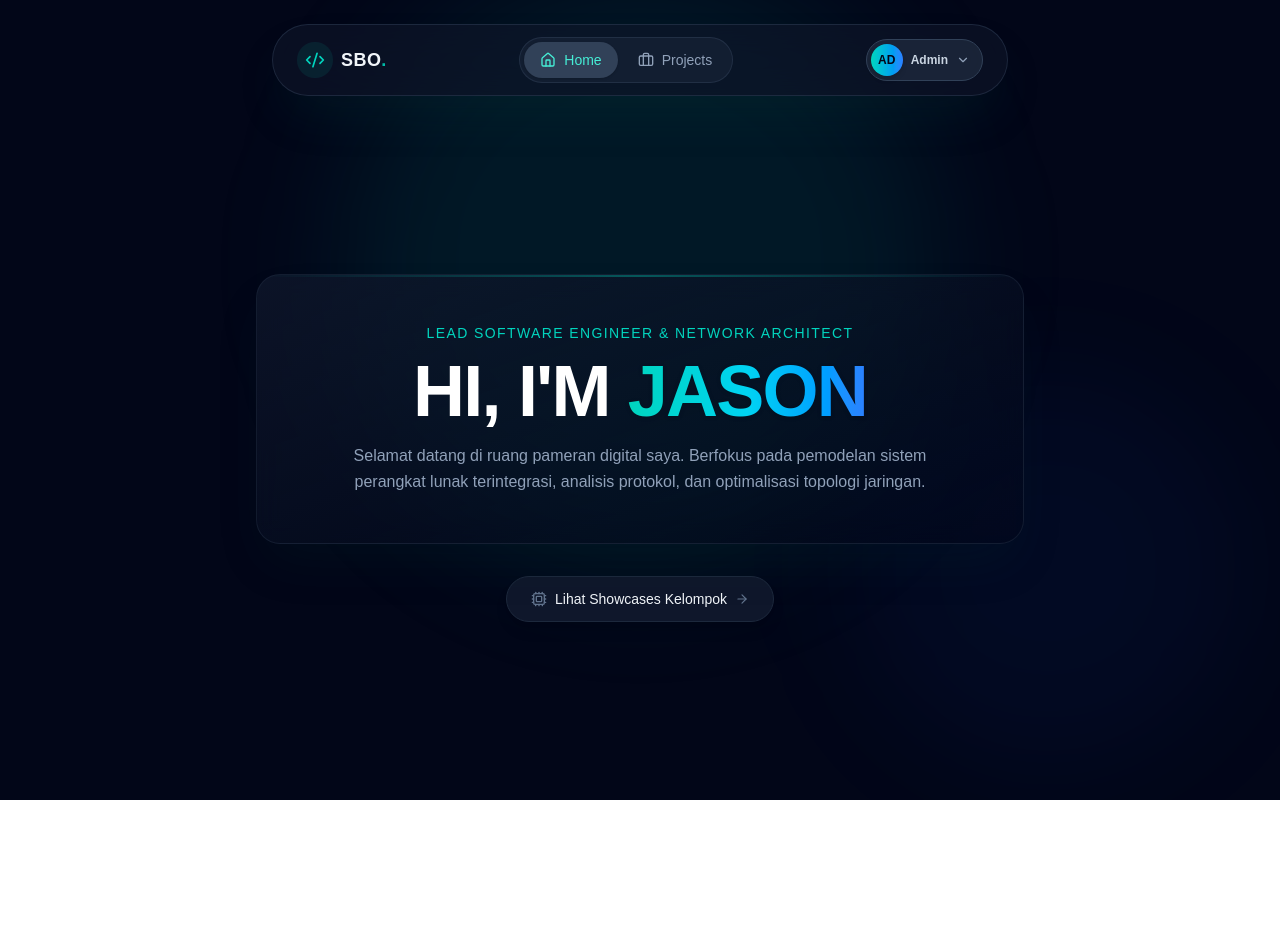
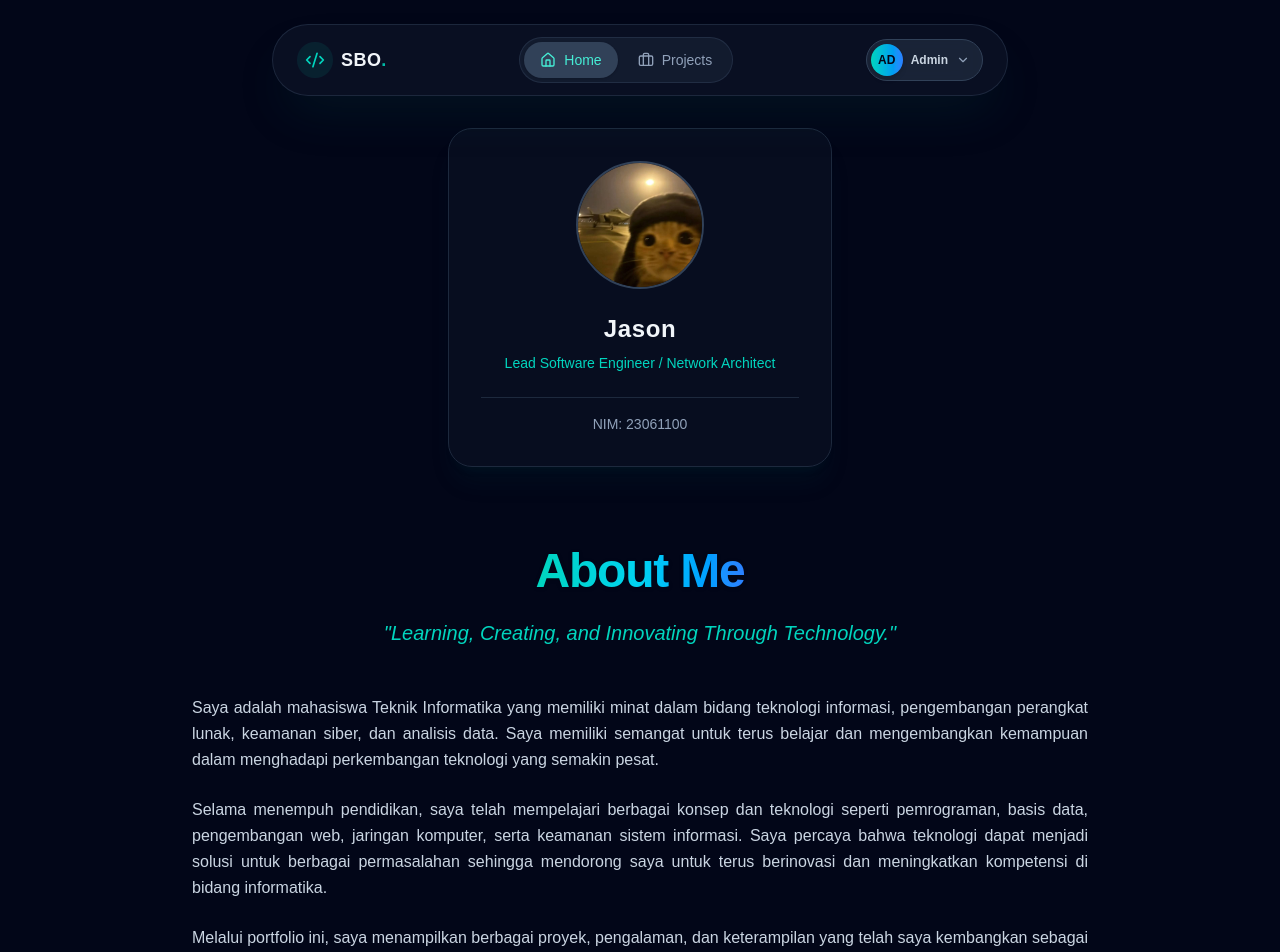
Before and after one commit to Khalis-Dihari/project_SBO, a Next.js app: page / in a window 1280 px wide. Shown: the top 952 px of the page. Before the commit the page ends 800 px from the top, so only its background shows below. Built offline with nearby package versions, Linux system fonts and the light colour scheme.

Commit message:
menambahkan icon user dan mengganti latar belakang

```diff
--- a/src/app/page.js
+++ b/src/app/page.js
@@ -1,57 +1,98 @@
 'use client';
 
 import { motion } from 'framer-motion';
-import { Cpu, ArrowRight } from 'lucide-react';
+import { Cpu, ArrowRight, User } from 'lucide-react';
 import Link from 'next/link';
 
 export default function Home() {
+  // Data profil pribadi
+  const profileData = {
+    name: "Jason",
+    role: "Lead Software Engineer / Network Architect",
+    nim: "NIM: 23061100",
+    photo: "/jason.jpg" // Pastikan file jason.jpg sudah ada di folder public
+  };
+
   return (
-    <main className="min-h-screen bg-slate-950 text-slate-100 pt-36 px-6 pb-12 flex items-center justify-center relative overflow-hidden">
-      {/* Background Tech Orbs */}
-      <div className="absolute top-1/3 left-1/2 -translate-x-1/2 -translate-y-1/2 w-[600px] h-[600px] bg-teal-500/10 rounded-full blur-3xl pointer-events-none"></div>
-      <div className="absolute bottom-10 right-10 w-96 h-96 bg-blue-600/5 rounded-full blur-3xl pointer-events-none"></div>
+    <main className="min-h-screen bg-slate-950 text-slate-100 pt-32 px-6 pb-12 flex flex-col items-center">
+      <div className="max-w-4xl w-full z-10">
 
-      <div className="max-w-3xl w-full text-center z-10">
-
-        {/* Hero Section Name with Modern Background Card */}
+        {/* Profile Section */}
         <motion.div
-          initial={{ opacity: 0, y: 30 }}
+          initial={{ opacity: 0, y: 20 }}
           animate={{ opacity: 1, y: 0 }}
           transition={{ duration: 0.6 }}
-          className="relative p-8 md:p-12 rounded-3xl bg-linear-to-br from-slate-900/80 to-slate-950/40 border border-slate-800/60 backdrop-blur-md shadow-2xl shadow-teal-950/20 overflow-hidden group mb-8"
+          className="mb-20 w-full flex flex-col items-center"
         >
-          {/* Efek garis dekorasi di dalam card */}
-          <div className="absolute top-0 left-0 w-full h-[2px] bg-linear-to-r from-transparent via-teal-500/40 to-transparent"></div>
+          <div className="flex flex-col items-center bg-slate-900/40 border border-slate-800 p-8 rounded-3xl hover:border-teal-500/50 hover:bg-slate-800/50 transition-all duration-300 group w-full max-w-sm shadow-xl shadow-teal-900/10">
+            <div className="w-32 h-32 mb-6 rounded-full bg-slate-950 border-2 border-slate-700 group-hover:border-teal-400 flex items-center justify-center overflow-hidden transition-colors">
+              {profileData.photo ? (
+                <img src={profileData.photo} alt={profileData.name} className="w-full h-full object-cover" />
+              ) : (
+                <User size={50} className="text-slate-600 group-hover:text-teal-500 transition-colors" />
+              )}
+            </div>
 
-          <p className="text-xs md:text-sm font-mono tracking-widest text-teal-400 uppercase mb-3">
-            Lead Software Engineer & Network Architect
-          </p>
+            <h1 className="text-2xl font-bold text-slate-100 text-center tracking-wide">{profileData.name}</h1>
+            <p className="text-teal-400 text-sm font-medium mt-2 text-center px-4">{profileData.role}</p>
 
-          {/* Nama JASON Mencolok */}
-          <h1 className="text-5xl md:text-7xl font-black tracking-tight text-white mb-4">
-            HI, I'M <span className="bg-linear-to-r from-teal-400 via-cyan-400 to-blue-500 bg-clip-text text-transparent drop-shadow-sm">JASON</span>
-          </h1>
+            <div className="mt-6 pt-4 border-t border-slate-800 w-full text-center">
+              <p className="text-slate-400 font-mono text-sm">{profileData.nim}</p>
+            </div>
+          </div>
+        </motion.div>
 
-          <p className="text-sm md:text-base text-slate-400 max-w-xl mx-auto leading-relaxed">
-            Selamat datang di ruang pameran digital saya. Berfokus pada pemodelan sistem perangkat lunak terintegrasi, analisis protokol, dan optimalisasi topologi jaringan.
+        {/* Header Section: About Me */}
+        <motion.div
+          initial={{ opacity: 0, y: 20 }}
+          animate={{ opacity: 1, y: 0 }}
+          transition={{ duration: 0.6, delay: 0.2 }}
+          className="mb-12 text-center"
+        >
+          <h2 className="text-4xl md:text-5xl font-black tracking-tight text-white mb-6">
+            <span className="bg-linear-to-r from-teal-400 via-cyan-400 to-blue-500 bg-clip-text text-transparent drop-shadow-sm">
+              About Me
+            </span>
+          </h2>
+          <p className="text-lg md:text-xl font-mono text-teal-400 italic mb-8">
+            "Learning, Creating, and Innovating Through Technology."
           </p>
         </motion.div>
 
-        {/* CTA ke halaman Projects */}
+        {/* Deskripsi Pribadi */}
+        <motion.div
+          initial={{ opacity: 0, y: 20 }}
+          animate={{ opacity: 1, y: 0 }}
+          transition={{ duration: 0.6, delay: 0.4 }}
+          className="space-y-6 text-slate-300 leading-relaxed text-sm md:text-base text-justify"
+        >
+          <p>
+            Saya adalah mahasiswa Teknik Informatika yang memiliki minat dalam bidang teknologi informasi, pengembangan perangkat lunak, keamanan siber, dan analisis data. Saya memiliki semangat untuk terus belajar dan mengembangkan kemampuan dalam menghadapi perkembangan teknologi yang semakin pesat.
+          </p>
+          <p>
+            Selama menempuh pendidikan, saya telah mempelajari berbagai konsep dan teknologi seperti pemrograman, basis data, pengembangan web, jaringan komputer, serta keamanan sistem informasi. Saya percaya bahwa teknologi dapat menjadi solusi untuk berbagai permasalahan sehingga mendorong saya untuk terus berinovasi dan meningkatkan kompetensi di bidang informatika.
+          </p>
+          <p>
+            Melalui portfolio ini, saya menampilkan berbagai proyek, pengalaman, dan keterampilan yang telah saya kembangkan sebagai bentuk komitmen saya dalam membangun karier profesional di dunia teknologi informasi.
+          </p>
+        </motion.div>
+
+        {/* CTA Button */}
         <motion.div
           initial={{ opacity: 0 }}
           animate={{ opacity: 1 }}
-          transition={{ delay: 0.3 }}
-          className="flex justify-center"
+          transition={{ delay: 0.6 }}
+          className="mt-16 flex justify-center"
         >
           <Link href="/projects">
-            <button className="flex items-center gap-2 px-6 py-3 rounded-full bg-slate-900 hover:bg-slate-850 border border-slate-800 hover:border-teal-500/30 text-sm font-medium transition-all hover:scale-105 active:scale-95 group cursor-pointer shadow-lg">
+            <button className="flex items-center gap-2 px-6 py-3 rounded-full bg-slate-900 hover:bg-slate-800 border border-slate-800 hover:border-teal-500/30 text-sm font-medium transition-all hover:scale-105 active:scale-95 group cursor-pointer shadow-lg">
               <Cpu size={16} className="text-slate-500 group-hover:text-teal-400 transition-colors" />
-              <span>Lihat Showcases Kelompok</span>
+              <span>Lihat Showcases Proyek</span>
               <ArrowRight size={14} className="text-slate-500 group-hover:translate-x-1 transition-transform" />
             </button>
           </Link>
         </motion.div>
+
       </div>
     </main>
   );
```
Also changed, not shown: public/jason.jpg (added).
